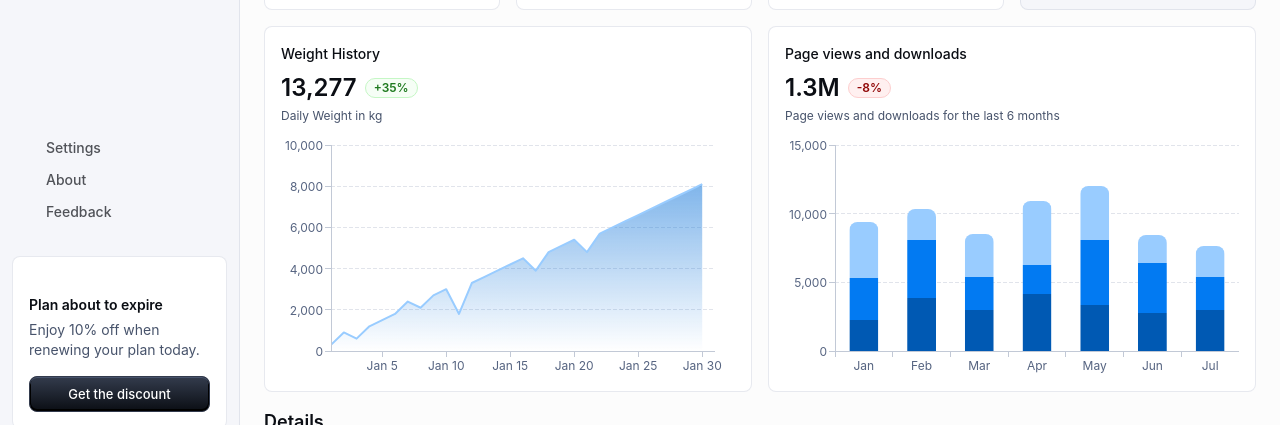
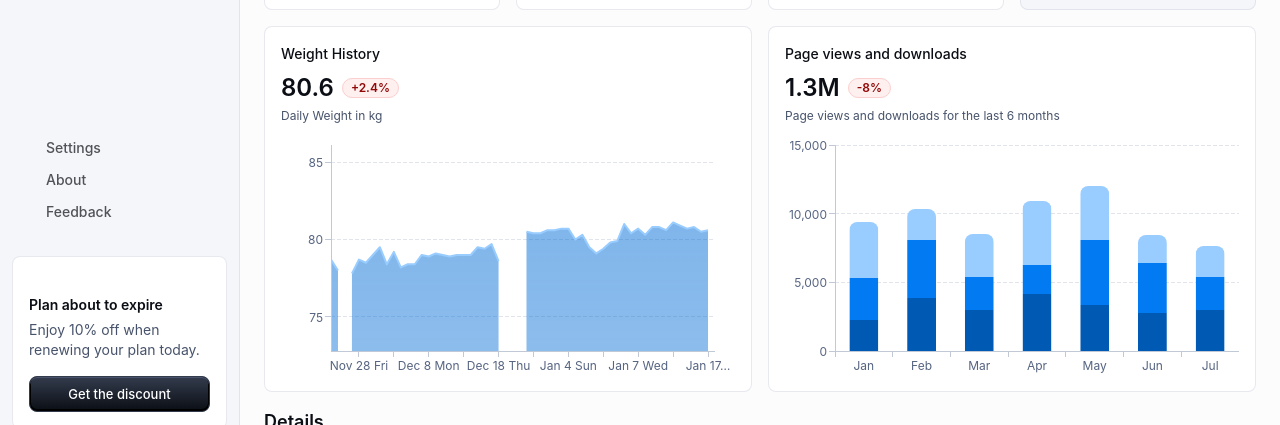
Before and after one commit to BelaGereon/fitness-dashboard, a React (Vite) app: page / in a window 1280 px wide. Shown: the part 288-713 px from the top of the page. Built offline with nearby package versions, Linux system fonts and the light colour scheme; some icons are missing.

Commit message:
:sparkles: add sample data for visualization

```diff
--- a/src/dashboard/components/MainGrid.tsx
+++ b/src/dashboard/components/MainGrid.tsx
@@ -10,6 +10,7 @@ import HighlightedCard from "./HighlightedCard";
 import PageViewsBarChart from "./PageViewsBarChart";
 import WeightHistoryChart from "./WeightHistoryChart";
 import StatCard, { StatCardProps } from "./StatCard";
+import { weightHistoryWeeks } from "../data/weightHistoryWeeks";
 
 const data: StatCardProps[] = [
   {
@@ -67,7 +68,7 @@ export default function MainGrid() {
           <HighlightedCard />
         </Grid>
         <Grid size={{ xs: 12, md: 6 }}>
-          <WeightHistoryChart />
+          <WeightHistoryChart weeks={weightHistoryWeeks} />
         </Grid>
         <Grid size={{ xs: 12, md: 6 }}>
           <PageViewsBarChart />
--- a/src/dashboard/components/WeightHistoryChart.tsx
+++ b/src/dashboard/components/WeightHistoryChart.tsx
@@ -5,6 +5,7 @@ import Chip from "@mui/material/Chip";
 import Typography from "@mui/material/Typography";
 import Stack from "@mui/material/Stack";
 import { LineChart } from "@mui/x-charts/LineChart";
+import type { FitnessWeek, WeekDayKey } from "../fitnessTypes";
 
 function AreaGradient({ color, id }: { color: string; id: string }) {
   return (
@@ -17,24 +18,72 @@ function AreaGradient({ color, id }: { color: string; id: string }) {
   );
 }
 
-function getDaysInMonth(month: number, year: number) {
-  const date = new Date(year, month, 0);
-  const monthName = date.toLocaleDateString("en-US", {
-    month: "short",
+const dayKeys: WeekDayKey[] = ["mon", "tue", "wed", "thu", "fri", "sat", "sun"];
+
+const dayOffsets: Record<WeekDayKey, number> = {
+  mon: 0,
+  tue: 1,
+  wed: 2,
+  thu: 3,
+  fri: 4,
+  sat: 5,
+  sun: 6,
+};
+
+const dayLabels: Record<WeekDayKey, string> = {
+  mon: "Mon",
+  tue: "Tue",
+  wed: "Wed",
+  thu: "Thu",
+  fri: "Fri",
+  sat: "Sat",
+  sun: "Sun",
+};
+
+function getWeightSeries(weeks: FitnessWeek[]) {
+  const labels: string[] = [];
+  const weights: Array<number | null> = [];
+
+  weeks.forEach((week) => {
+    const weekStart = new Date(`${week.weekOf}T00:00:00`);
+    dayKeys.forEach((dayKey) => {
+      const day = week.days?.[dayKey];
+      if (!day) {
+        return;
+      }
+      const dayDate = new Date(weekStart);
+      dayDate.setDate(dayDate.getDate() + dayOffsets[dayKey]);
+      const dateLabel = dayDate.toLocaleDateString("en-US", {
+        month: "short",
+        day: "numeric",
+      });
+      labels.push(`${dateLabel} ${dayLabels[dayKey]}`);
+      weights.push(typeof day.weightKg === "number" ? day.weightKg : null);
+    });
   });
-  const daysInMonth = date.getDate();
-  const days = [];
-  let i = 1;
-  while (days.length < daysInMonth) {
-    days.push(`${monthName} ${i}`);
-    i += 1;
-  }
-  return days;
+
+  return { labels, weights };
 }
 
-export default function WeightHistoryChart() {
+type WeightHistoryChartProps = {
+  weeks: FitnessWeek[];
+};
+
+export default function WeightHistoryChart({ weeks }: WeightHistoryChartProps) {
   const theme = useTheme();
-  const data = getDaysInMonth(1, 2026);
+  const { labels, weights } = getWeightSeries(weeks);
+  const definedWeights = weights.filter(
+    (value): value is number => typeof value === "number",
+  );
+  const latestWeight =
+    definedWeights.length > 0
+      ? definedWeights[definedWeights.length - 1]
+      : null;
+  const firstWeight = definedWeights.length > 0 ? definedWeights[0] : null;
+  const changePercent =
+    latestWeight !== null && firstWeight
+      ? ((latestWeight - firstWeight) / firstWeight) * 100
+      : null;
 
   const colorPalette = [
     theme.palette.primary.light,
@@ -58,9 +107,17 @@ export default function WeightHistoryChart() {
             }}
           >
             <Typography variant="h4" component="p">
-              13,277
+              {latestWeight !== null ? latestWeight.toFixed(1) : "--"}
             </Typography>
-            <Chip size="small" color="success" label="+35%" />
+            {changePercent !== null && (
+              <Chip
+                size="small"
+                color={changePercent <= 0 ? "success" : "error"}
+                label={`${changePercent > 0 ? "+" : ""}${changePercent.toFixed(
+                  1,
+                )}%`}
+              />
+            )}
           </Stack>
           <Typography variant="caption" sx={{ color: "text.secondary" }}>
             Daily Weight in kg
@@ -71,12 +128,18 @@ export default function WeightHistoryChart() {
           xAxis={[
             {
               scaleType: "point",
-              data,
+              data: labels,
               tickInterval: (_index, i) => (i + 1) % 5 === 0,
               height: 24,
             },
           ]}
-          yAxis={[{ width: 50 }]}
+          yAxis={[
+            {
+              width: 50,
+              min: Math.min(...definedWeights) - 5,
+              max: Math.max(...definedWeights) + 5,
+            },
+          ]}
           series={[
             {
               id: "weight",
@@ -84,11 +147,7 @@ export default function WeightHistoryChart() {
               showMark: false,
               curve: "linear",
               area: true,
-              data: [
-                300, 900, 600, 1200, 1500, 1800, 2400, 2100, 2700, 3000, 1800,
-                3300, 3600, 3900, 4200, 4500, 3900, 4800, 5100, 5400, 4800,
-                5700, 6000, 6300, 6600, 6900, 7200, 7500, 7800, 8100,
-              ],
+              data: weights,
             },
           ]}
           height={250}
--- /dev/null
+++ b/src/dashboard/data/weightHistoryWeeks.ts
@@ -0,0 +1,363 @@
+import type { FitnessWeek } from "../fitnessTypes";
+
+export const weightHistoryWeeks: FitnessWeek[] = [
+  {
+    id: "2025-11-24",
+    weekOf: "2025-11-24",
+    avgStepsPerDay: 10925,
+    days: {
+      mon: {
+        weightKg: 78.7,
+        calories: 2800,
+        proteinG: 150,
+      },
+      tue: {
+        weightKg: 78,
+        calories: 2700,
+        proteinG: 160,
+      },
+      wed: {
+        calories: 2980,
+        proteinG: 181,
+      },
+      thu: {
+        weightKg: 77.8,
+        calories: 2600,
+        proteinG: 155,
+      },
+      fri: {
+        weightKg: 78.7,
+        calories: 2900,
+        proteinG: 170,
+      },
+      sat: {
+        weightKg: 78.5,
+        calories: 3000,
+        proteinG: 165,
+      },
+      sun: {
+        weightKg: 79,
+        calories: 2990,
+        proteinG: 148,
+      },
+    },
+    trainingSessionsDescription: "3x Full Body, 1x Arm at home",
+    totalSets: 61,
+    totalVolumeKg: 29942.5,
+  },
+  {
+    id: "2025-12-01",
+    weekOf: "2025-12-01",
+    avgStepsPerDay: 8898,
+    days: {
+      mon: {
+        weightKg: 79.5,
+        calories: 3077,
+        proteinG: 118,
+      },
+      tue: {
+        weightKg: 78.4,
+        calories: 2724,
+        proteinG: 196,
+      },
+      wed: {
+        weightKg: 79.2,
+        calories: 2574,
+        proteinG: 121,
+      },
+      thu: {
+        weightKg: 78.2,
+        calories: 2323,
+        proteinG: 148,
+      },
+      fri: {
+        weightKg: 78.4,
+        calories: 2692,
+        proteinG: 159,
+      },
+      sat: {
+        weightKg: 78.4,
+        calories: 2518,
+        proteinG: 171,
+      },
+      sun: {
+        weightKg: 79,
+        calories: 2965,
+        proteinG: 172,
+      },
+    },
+    trainingSessionsDescription: "2x Full Body",
+    totalSets: 38,
+    totalVolumeKg: 23533,
+    notes:
+      "Second Week of the meso, tried to got to 2RIR on all exercises. Got a flu shot on Friday and took the rest of the week off from training.",
+  },
+  {
+    id: "2025-12-08",
+    weekOf: "2025-12-08",
+    avgStepsPerDay: 9472,
+    days: {
+      mon: {
+        weightKg: 78.9,
+        calories: 2733,
+        proteinG: 160,
+      },
+      tue: {
+        weightKg: 79.1,
+        calories: 2387,
+        proteinG: 91,
+      },
+      wed: {
+        weightKg: 79,
+        calories: 2947,
+        proteinG: 186,
+      },
+      thu: {
+        weightKg: 78.9,
+        calories: 2880,
+        proteinG: 149,
+      },
+      fri: {
+        weightKg: 79,
+        calories: 2724,
+        proteinG: 102,
+      },
+      sat: {
+        weightKg: 79,
+        calories: 2806,
+        proteinG: 129,
+      },
+      sun: {
+        weightKg: 79,
+        calories: 2726,
+        proteinG: 193,
+      },
+    },
+    trainingSessionsDescription: "3x Full Body",
+    totalSets: 58,
+    totalVolumeKg: 37745.05,
+    notes: "Third week of the meso, went close to failure on most sets.",
+  },
+  {
+    id: "2025-12-15",
+    weekOf: "2025-12-15",
+    avgStepsPerDay: 9205,
+    days: {
+      mon: {
+        weightKg: 79.5,
+        calories: 2975,
+        proteinG: 178,
+      },
+      tue: {
+        weightKg: 79.4,
+        calories: 3015,
+        proteinG: 168,
+      },
+      wed: {
+        weightKg: 79.7,
+        calories: 3018,
+        proteinG: 158,
+      },
+      thu: {
+        weightKg: 78.6,
+        calories: 2978,
+        proteinG: 147,
+      },
+      fri: {
+        calories: 3084,
+        proteinG: 158,
+      },
+      sat: {
+        weightKg: 79.8,
+        calories: 3067,
+        proteinG: 109,
+      },
+      sun: {},
+    },
+    trainingSessionsDescription: "3x Full Body, 1x extra arm session",
+    totalSets: 64,
+    totalVolumeKg: 38098,
+    notes:
+      "Fourth week of the meso, went to failure on compound exercises like incline bench press and pull-ups etc. Getting stronger for almost all exercises so far.",
+  },
+  {
+    id: "0cf621f1-dc77-4da9-b84b-1a3b49b219f9",
+    weekOf: "2025-12-29",
+    days: {
+      mon: {
+        weightKg: 80.5,
+        calories: 2692,
+        proteinG: 151,
+      },
+      tue: {
+        weightKg: 80.4,
+        calories: 2531,
+        proteinG: 136,
+      },
+      wed: {
+        weightKg: 80.4,
+      },
+      thu: {
+        weightKg: 80.6,
+        calories: 2777,
+        proteinG: 166,
+      },
+      fri: {
+        weightKg: 80.6,
+        calories: 3151,
+        proteinG: 133,
+      },
+      sat: {
+        weightKg: 80.7,
+        calories: 2890,
+        proteinG: 177,
+      },
+      sun: {
+        weightKg: 80.7,
+        calories: 2896,
+        proteinG: 171,
+      },
+    },
+    avgStepsPerDay: 8443,
+    trainingSessionsDescription: "2x Full Body",
+    totalSets: 35,
+    totalVolumeKg: 17494.7,
+    notes: "Two Full Body Sessions, one push and one pull focus.",
+  },
+  {
+    id: "36a0a321-05e1-4357-8de4-8d99bc40f72a",
+    weekOf: "2025-12-22",
+    days: {
+      mon: {
+        weightKg: 80,
+        calories: 2610,
+        proteinG: 170,
+      },
+      tue: {
+        weightKg: 80.3,
+        calories: 2795,
+        proteinG: 158,
+      },
+      wed: {
+        weightKg: 79.5,
+      },
+      thu: {
+        weightKg: 79.1,
+      },
+      fri: {
+        weightKg: 79.4,
+        calories: 2940,
+        proteinG: 149,
+      },
+      sat: {
+        weightKg: 79.8,
+        calories: 2913,
+        proteinG: 181,
+      },
+      sun: {
+        weightKg: 79.9,
+        calories: 2983,
+        proteinG: 143,
+      },
+    },
+    avgStepsPerDay: 9421,
+    trainingSessionsDescription: "1x Full Body - Push Focus",
+    totalSets: 18,
+    totalVolumeKg: 9218.9,
+    notes:
+      "Only one workout before christmas deload, took the rest of the week off",
+  },
+  {
+    id: "b07b2fc6-db73-4011-8ea7-b77dc3c6d01a",
+    weekOf: "2026-01-05",
+    days: {
+      mon: {
+        weightKg: 81,
+        calories: 2856,
+        proteinG: 160,
+      },
+      tue: {
+        weightKg: 80.4,
+        calories: 2896,
+        proteinG: 179,
+      },
+      wed: {
+        weightKg: 80.7,
+        calories: 2849,
+        proteinG: 177,
+      },
+      thu: {
+        weightKg: 80.3,
+        calories: 2927,
+        proteinG: 174,
+      },
+      fri: {
+        weightKg: 80.8,
+        calories: 3076,
+        proteinG: 165,
+      },
+      sat: {
+        weightKg: 80.8,
+        calories: 2915,
+        proteinG: 170,
+      },
+      sun: {
+        weightKg: 80.6,
+        calories: 2561,
+        proteinG: 185,
+      },
+    },
+    avgStepsPerDay: 9285,
+    trainingSessionsDescription: "2 x Full Body Session",
+    totalSets: 35,
+    totalVolumeKg: 24810.95,
+    notes:
+      "didnt get the third session in due to time management issues, but the workouts themselves felt good. Progess on most lifts by adding a rep or a little weight.",
+  },
+  {
+    id: "e0f8af20-8af1-4043-823d-ea4b85dd5419",
+    weekOf: "2026-01-12",
+    days: {
+      mon: {
+        weightKg: 81.1,
+        calories: 2865,
+        proteinG: 146,
+      },
+      tue: {
+        weightKg: 80.9,
+        calories: 2815,
+        proteinG: 155,
+      },
+      wed: {
+        weightKg: 80.7,
+        calories: 3295,
+        proteinG: 108,
+      },
+      thu: {
+        weightKg: 80.8,
+        calories: 2992,
+        proteinG: 153,
+      },
+      fri: {
+        weightKg: 80.5,
+        calories: 2683,
+        proteinG: 132,
+      },
+      sat: {
+        weightKg: 80.6,
+        calories: 3009,
+        proteinG: 169,
+      },
+      sun: {
+        calories: 2889,
+        proteinG: 119,
+      },
+    },
+    trainingSessionsDescription: "3x Total Body",
+    totalSets: 51,
+    totalVolumeKg: 39019,
+    notes:
+      "Had to use the AI tracking feature for food more often this week due to being in the office 3 times and having lunch in the cantine, so overall calories and macros are probably a bit off.",
+    avgStepsPerDay: 10200,
+  },
+];
--- /dev/null
+++ b/src/dashboard/fitnessTypes.ts
@@ -0,0 +1,21 @@
+export type WeekDayKey = "mon" | "tue" | "wed" | "thu" | "fri" | "sat" | "sun";
+
+export type FitnessDay = {
+  weightKg?: number;
+  calories?: number;
+  proteinG?: number;
+} & Record<string, unknown>;
+
+export type FitnessWeek = {
+  id: string;
+  weekOf: string;
+  avgStepsPerDay?: number;
+  days: Partial<Record<WeekDayKey, FitnessDay>>;
+  trainingSessionsDescription?: string;
+  totalSets?: number;
+  totalVolumeKg?: number;
+} & Record<string, unknown>;
+
+export type FitnessWeeksPayload = {
+  weeks: FitnessWeek[];
+} & Record<string, unknown>;
```
Also changed, not shown: src/dashboard/Dashboard.tsx (+16 -17 lines).
